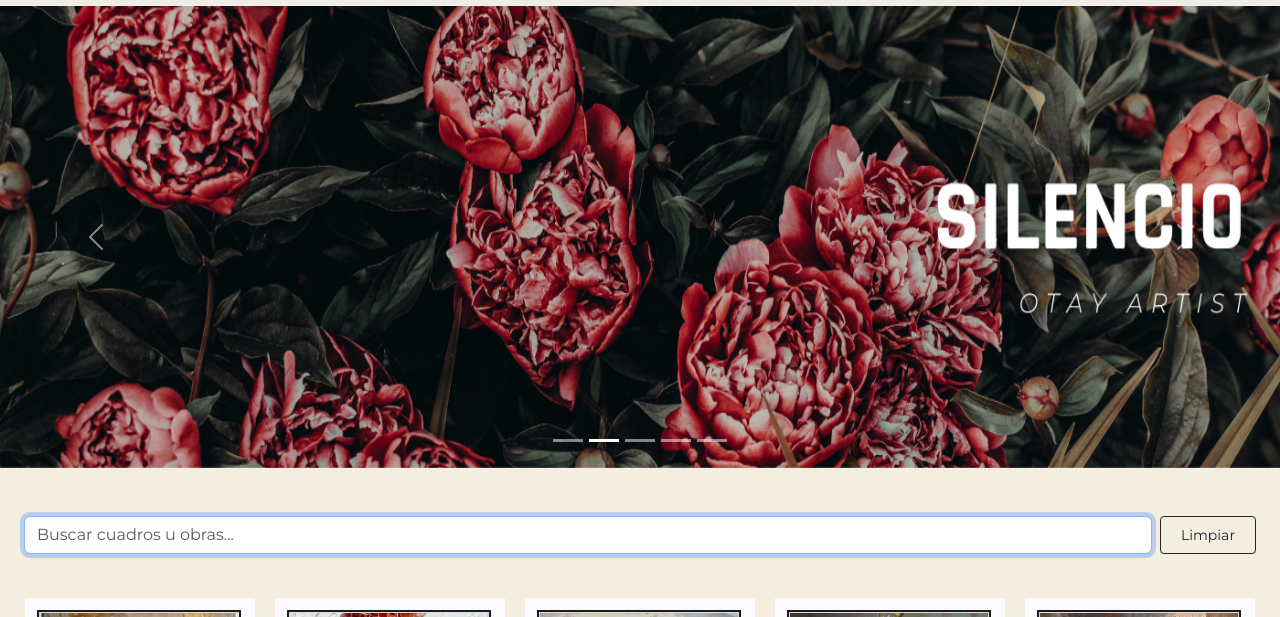
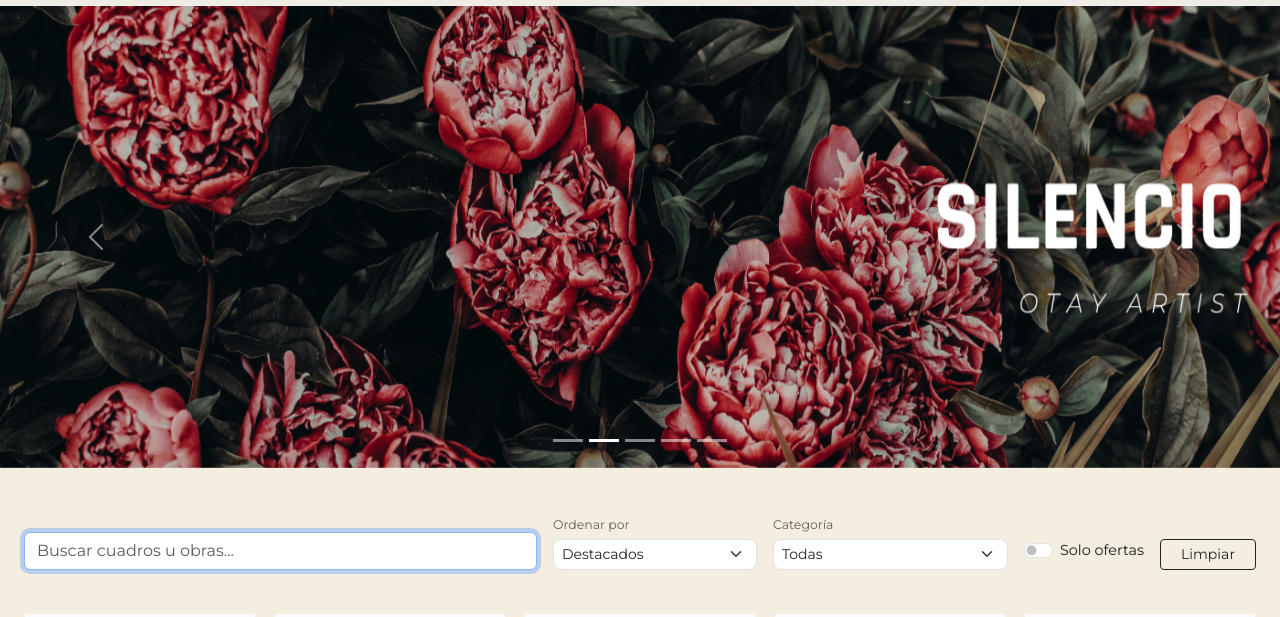
Before and after one commit to Ariana-1997/art-gallery-web, a plain HTML site: page PAGINAS/productos.html in a window 1280 px wide. Both pictures are taken after a click on the button "Limpiar". Shown: the part 105-722 px from the top of the page. Drawn offline with nearby package versions, Linux system fonts and the light colour scheme.

Commit message:
Filtros y ordenamiento en la página de productos
- Ordenar por: destacados, precio (menor a mayor y mayor a menor),
  nombre (A-Z y Z-A) y mayor descuento; el precio usa el valor final
  con descuento
- Filtro por categoría (se llena con las categorías del catálogo)
- Interruptor "Solo ofertas"
- Todo se combina con el buscador y "Limpiar" reinicia los filtros

```diff
--- a/PAGINAS/productos.html
+++ b/PAGINAS/productos.html
@@ -119,9 +119,34 @@
     <br>
     <br>
 
-    <form class="d-flex mx-4 mt-3 mt-lg-0" role="search" onsubmit="return false;">
-        <input class="form-control input-busqueda-otay me-2" type="search" id="busqueda-input"
+    <form class="barra-filtros mx-4 mt-3 mt-lg-0" role="search" onsubmit="return false;">
+        <input class="form-control input-busqueda-otay" type="search" id="busqueda-input"
             placeholder="Buscar cuadros u obras..." aria-label="Buscar">
+
+        <label class="filtro-grupo">
+            <span>Ordenar por</span>
+            <select class="form-select form-select-sm" id="orden-productos">
+                <option value="destacados">Destacados</option>
+                <option value="precio-asc">Precio: menor a mayor</option>
+                <option value="precio-desc">Precio: mayor a menor</option>
+                <option value="nombre-asc">Nombre: A → Z</option>
+                <option value="nombre-desc">Nombre: Z → A</option>
+                <option value="descuento">Mayor descuento</option>
+            </select>
+        </label>
+
+        <label class="filtro-grupo">
+            <span>Categoría</span>
+            <select class="form-select form-select-sm" id="filtro-categoria">
+                <option value="">Todas</option>
+            </select>
+        </label>
+
+        <div class="form-check form-switch filtro-ofertas">
+            <input class="form-check-input" type="checkbox" role="switch" id="solo-ofertas">
+            <label class="form-check-label" for="solo-ofertas">Solo ofertas</label>
+        </div>
+
         <button class="btn btn-outline-dark btn-sm" type="button" id="btn-limpiar">Limpiar</button>
     </form>
 
--- a/eventos.js
+++ b/eventos.js
@@ -4,12 +4,15 @@ document.addEventListener("DOMContentLoaded", function () {
     const infoBusqueda = document.getElementById("info-busqueda");
     const sinResultados = document.getElementById("sin-resultados");
     const contenedor = document.getElementById("cuadrosOTAY");
+    const selectOrden = document.getElementById("orden-productos");
+    const selectCategoria = document.getElementById("filtro-categoria");
+    const checkOfertas = document.getElementById("solo-ofertas");
     // eventos.js se carga en varias páginas: solo seguimos si existe la galería.
     if (!contenedor || typeof obtenerCuadros !== "function") return;
 
     const cuadros = obtenerCuadros();
     contenedor.innerHTML = "";
-    cuadros.forEach(original => {
+    cuadros.forEach((original, posicion) => {
         // Escapamos todos los textos: ahora los escribe el admin.
         const cuadro = {
             ...original,
@@ -21,7 +24,8 @@ document.addEventListener("DOMContentLoaded", function () {
         };
         const tieneDesc = cuadro.descuento >0;
         contenedor.innerHTML += `
-    <div class="tarjeta_productos item-tarjeta" data-nombre="${cuadro.nombre}" data-descripcion="${cuadro.descripcion}">
+    <div class="tarjeta_productos item-tarjeta" data-nombre="${cuadro.nombre}" data-descripcion="${cuadro.descripcion}"
+        data-categoria="${cuadro.categoria}" data-precio="${precioFinal(cuadro)}" data-descuento="${Number(cuadro.descuento) || 0}" data-posicion="${posicion}">
     ${tieneDesc ? `<span class="etiqueta-desc">-${cuadro.descuento}%</span>` : ""}
     <div class="marco-imagen">
     <img class="producto1" src="${cuadro.imagen}" alt="Portada de ${cuadro.nombre}">
@@ -44,7 +48,30 @@ document.addEventListener("DOMContentLoaded", function () {
     });
 
     // 2. Seleccionar las tarjetas DESPUÉS de crearlas
-    const tarjetas = document.querySelectorAll(".item-tarjeta");
+    const tarjetas = Array.from(document.querySelectorAll(".item-tarjeta"));
+
+    // Llenar el filtro de categorías con las que existen en el catálogo
+    if (selectCategoria) {
+        [...new Set(cuadros.map(c => c.categoria))]
+            .sort((a, b) => a.localeCompare(b, "es"))
+            .forEach(categoria => selectCategoria.append(new Option(categoria, categoria)));
+    }
+
+    // Comparadores para cada opción de "Ordenar por"
+    const ordenes = {
+        destacados: (a, b) => a.dataset.posicion - b.dataset.posicion,
+        "precio-asc": (a, b) => a.dataset.precio - b.dataset.precio,
+        "precio-desc": (a, b) => b.dataset.precio - a.dataset.precio,
+        "nombre-asc": (a, b) => a.dataset.nombre.localeCompare(b.dataset.nombre, "es"),
+        "nombre-desc": (a, b) => b.dataset.nombre.localeCompare(a.dataset.nombre, "es"),
+        descuento: (a, b) => (b.dataset.descuento - a.dataset.descuento) || (a.dataset.posicion - b.dataset.posicion)
+    };
+
+    function ordenarTarjetas() {
+        const criterio = selectOrden ? selectOrden.value : "destacados";
+        tarjetas.slice().sort(ordenes[criterio] || ordenes.destacados)
+            .forEach(card => contenedor.append(card));
+    }
 
     function escaparRegex(texto) {
         return texto.replace(/[.*+?^${}()|[\]\\]/g, "\\$&");
@@ -53,6 +80,9 @@ document.addEventListener("DOMContentLoaded", function () {
 
     function filtrarProductos() {
         const query = inputBusqueda.value.toLowerCase().trim();
+        const categoria = selectCategoria ? selectCategoria.value : "";
+        const soloOfertas = checkOfertas ? checkOfertas.checked : false;
+        const hayFiltros = query !== "" || categoria !== "" || soloOfertas;
         let coincidencias = 0;
 
         tarjetas.forEach(function (card) {
@@ -63,7 +93,10 @@ document.addEventListener("DOMContentLoaded", function () {
             const tituloEl = card.querySelector(".prod-titulo");
             const descEl = card.querySelector(".prod-desc");
 
-            if (textoTotal.includes(query)) {
+            const pasaCategoria = !categoria || card.dataset.categoria === categoria;
+            const pasaOferta = !soloOfertas || Number(card.dataset.descuento) > 0;
+
+            if (textoTotal.includes(query) && pasaCategoria && pasaOferta) {
                 card.style.display = "";
                 coincidencias++;
 
@@ -80,7 +113,7 @@ document.addEventListener("DOMContentLoaded", function () {
             }
         });
 
-        if (query === "") {
+        if (!hayFiltros) {
             infoBusqueda.textContent = "";
             sinResultados.classList.add("d-none");
         } else {
@@ -94,9 +127,16 @@ document.addEventListener("DOMContentLoaded", function () {
     }
 
     inputBusqueda.addEventListener("input", filtrarProductos);
+    if (selectCategoria) selectCategoria.addEventListener("change", filtrarProductos);
+    if (checkOfertas) checkOfertas.addEventListener("change", filtrarProductos);
+    if (selectOrden) selectOrden.addEventListener("change", ordenarTarjetas);
 
     btnLimpiar.addEventListener("click", function () {
         inputBusqueda.value = "";
+        if (selectCategoria) selectCategoria.value = "";
+        if (checkOfertas) checkOfertas.checked = false;
+        if (selectOrden) selectOrden.value = "destacados";
+        ordenarTarjetas();
         filtrarProductos();
         inputBusqueda.focus();
     });
--- a/styles.css
+++ b/styles.css
@@ -1541,3 +1541,46 @@ td:not(:first-child) {
         grid-row: 1;
     }
 }
+/* ---------- Barra de filtros de productos ---------- */
+.barra-filtros {
+    display: flex;
+    flex-wrap: wrap;
+    align-items: flex-end;
+    gap: 12px 16px;
+}
+
+.barra-filtros .input-busqueda-otay {
+    flex: 1 1 260px;
+}
+
+.filtro-grupo {
+    display: flex;
+    flex-direction: column;
+    gap: 4px;
+    margin: 0;
+    font-size: 0.78rem;
+    color: #6b5d52;
+}
+
+.filtro-grupo select {
+    min-width: 190px;
+    border-radius: 8px;
+}
+
+.filtro-ofertas {
+    margin: 0 0 6px;
+    font-size: 0.9rem;
+}
+
+.filtro-ofertas .form-check-input:checked {
+    background-color: #352424;
+    border-color: #352424;
+}
+
+@media (max-width: 576px) {
+    .filtro-grupo,
+    .filtro-grupo select {
+        flex: 1 1 100%;
+        min-width: 0;
+    }
+}
```
